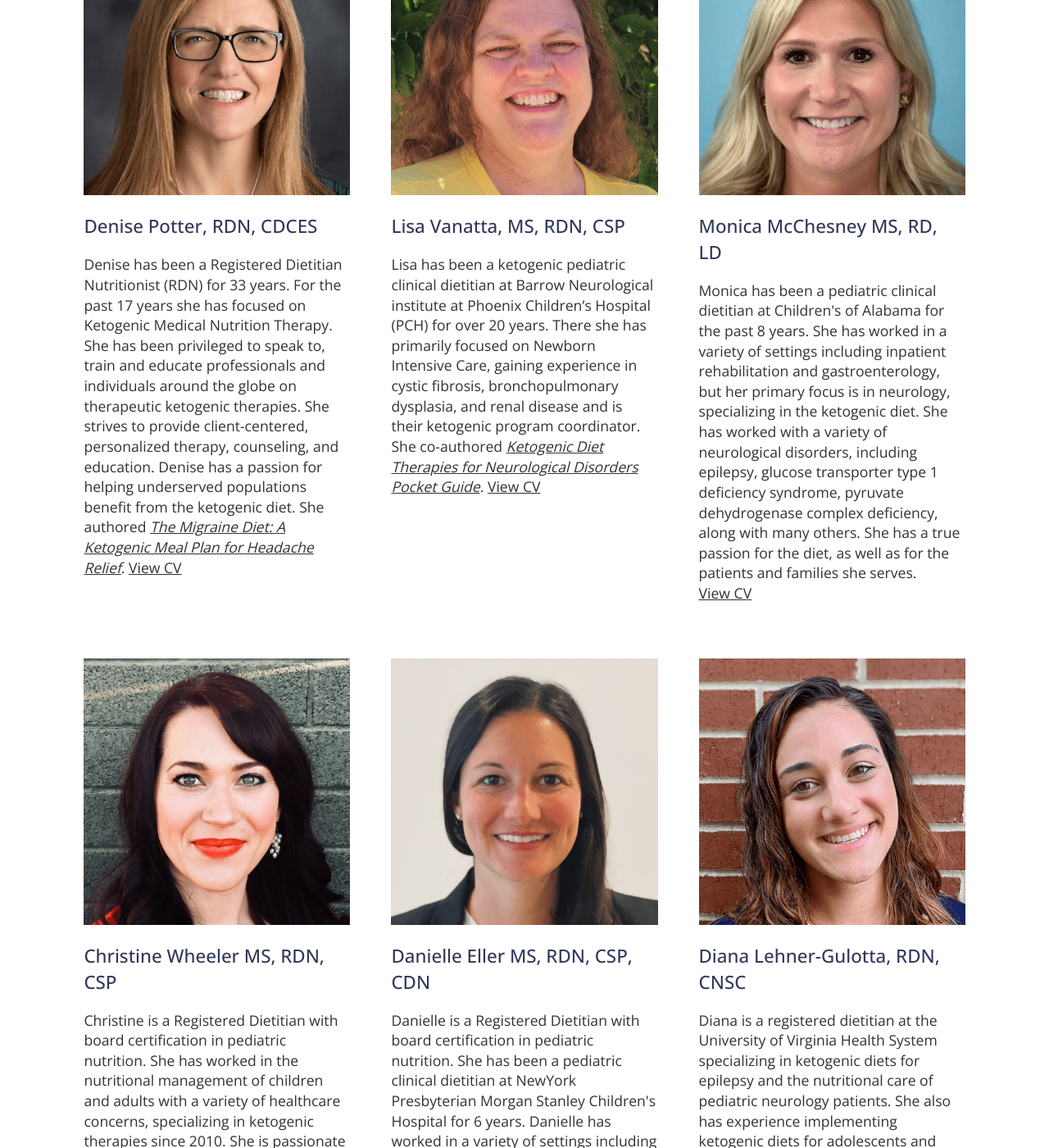
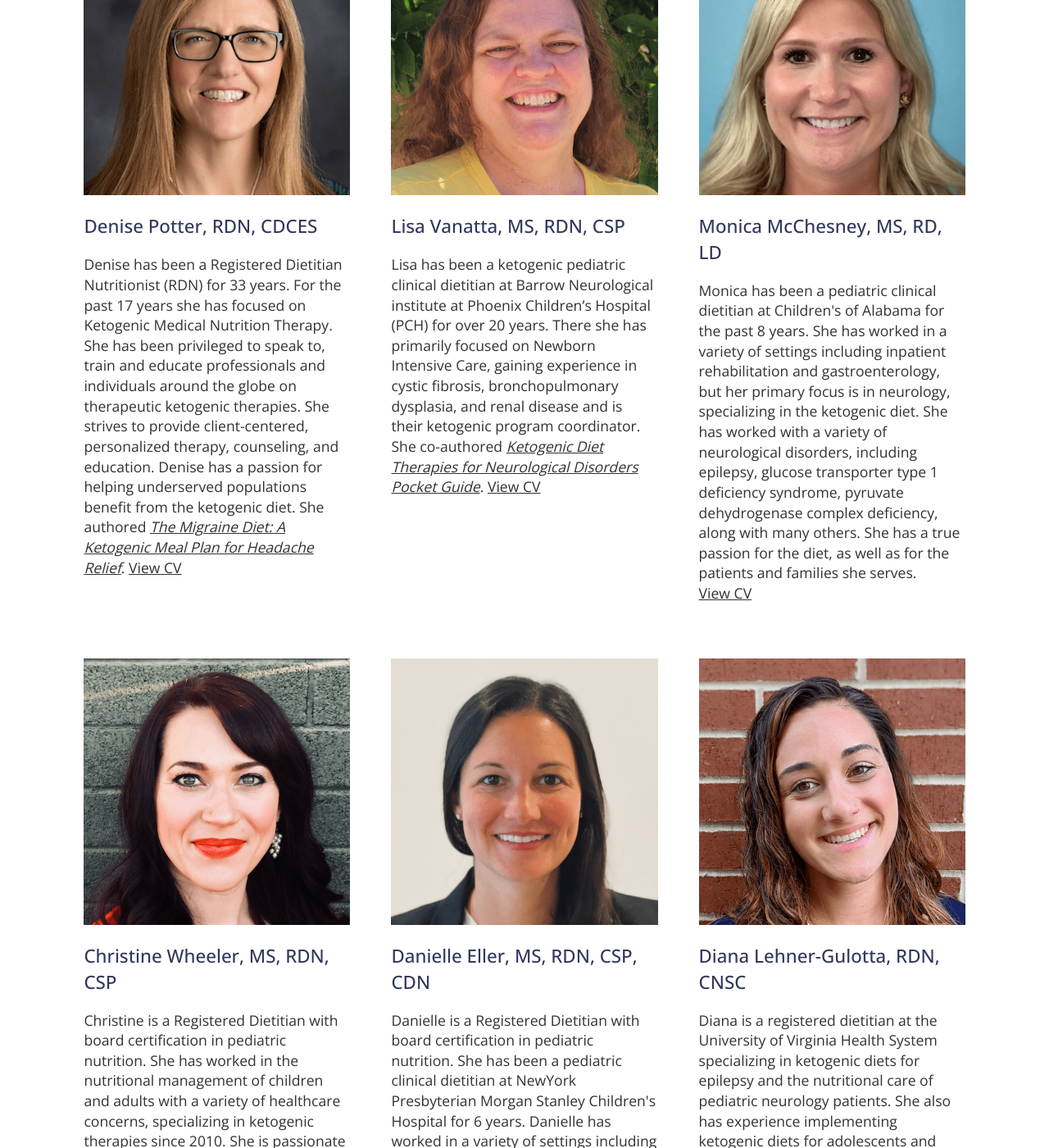
Before and after one commit to janmilosh/potterketo_jekyll, a Jekyll site: the page built from _pages/team.html, in a window 1280 px wide and 1400 px high, scrolled down 276 px. Shown: the whole window at 82% size. Built offline with Jekyll 4.4.1, drawn with Linux system fonts in a browser that asks for light colours; nearby versions of some CDN libraries.

```diff
--- a/_includes/people/christine.html
+++ b/_includes/people/christine.html
@@ -1,5 +1,5 @@
 <div>
   <img src="{{ '/assets/images/christine.png' | relative_url }}" alt="Christine Wheeler">
-  <h2>Christine Wheeler MS, RDN, CSP</h2>
+  <h2>Christine Wheeler, MS, RDN, CSP</h2>
   <p>Christine is a Registered Dietitian with board certification in pediatric nutrition. She has worked in the nutritional management of children and adults with a variety of healthcare concerns, specializing in ketogenic therapies since 2010. She is passionate about optimizing health with nutrition and other lifestyle factors. Christi was the Primary Investigator and author of <em>Efficacy and tolerability of a whey-based, medium-chain triglyceride enhanced ketogenic formula in children with refractory epilepsy: A retrospective study</em>. <span class="nobreak"><a href="{{ '/assets/files/christine_cv.pdf' | relative_url }}" target="_blank">View CV</a></span></p>
 </div>
--- a/_includes/people/danielle.html
+++ b/_includes/people/danielle.html
@@ -1,5 +1,5 @@
 <div>
     <img src="{{ '/assets/images/danielle.png' | relative_url }}" alt="Danielle Eller">
-    <h2>Danielle Eller MS, RDN, CSP, CDN </h2>
+    <h2>Danielle Eller, MS, RDN, CSP, CDN </h2>
     <p>Danielle is a Registered Dietitian with board certification in pediatric nutrition. She has been a pediatric clinical dietitian at NewYork Presbyterian Morgan Stanley Children's Hospital for 6 years. Danielle has worked in a variety of settings including inpatient ICUs and inpatient cardiac care. Her primary focus is in pediatric epilepsy, specializing in the ketogenic diet and has expanded her practice to work with all ages and various neurological conditions. She has a passion for helping families achieve great success with ketogenic therapy. <span class="nobreak"><a href="{{ '/assets/files/danielle_cv.pdf' | relative_url }}" target="_blank">View CV</a></span></p>
 </div>
--- a/_includes/people/monica.html
+++ b/_includes/people/monica.html
@@ -1,5 +1,5 @@
 <div>
   <img src="{{ '/assets/images/monica.png' | relative_url }}" alt="Monica McChesney">
-  <h2>Monica McChesney MS, RD, LD</h2>
+  <h2>Monica McChesney, MS, RD, LD</h2>
   <p>Monica has been a pediatric clinical dietitian at Children's of Alabama for the past 8 years. She has worked in a variety of settings including inpatient rehabilitation and gastroenterology, but her primary focus is in neurology, specializing in the ketogenic diet. She has worked with a variety of neurological disorders, including epilepsy, glucose transporter type 1 deficiency syndrome, pyruvate dehydrogenase complex deficiency, along with many others. She has a true passion for the diet, as well as for the patients and families she serves. <span class="nobreak"><a href="{{ '/assets/files/monica_cv.pdf' | relative_url }}" target="_blank">View CV</a></span></p>
 </div>
--- a/_pages/schedule_one_hour_consultation.html
+++ b/_pages/schedule_one_hour_consultation.html
@@ -5,8 +5,6 @@ title: Schedule One-Hour Consultation
 <div class="container">
   <h1>Schedule One-Hour Consultation</h1>
   <iframe
-    src="https://secure.gethealthie.com/appointments/embed_appt?dietitian_id=1055982&require_offering=true&provider_ids=%5B1101049,1539193,1539529,1539535,1539537,1789439%5D&offering_ids=%5B83693%5D&org_level=true&hide_package_images=false&primary_color=23164a"
-    style="width:100%; height: 100%; min-height:600px; border:0px">
-  </iframe>
-  <p> Booking Provided by <a href="https://gethealthie.com">Healthie</a> </p>
+    src="https://secure.gethealthie.com/appointments/embed_appt?dietitian_id=1055982&require_offering=true&provider_ids=[1101049,1539529,1539535,1539537,1789439]&offering_ids=[83693]&org_level=true&hide_embed_title=true&hide_package_images=false&primary_color=23164a" style="width:100%; height: 100%; min-height:600px; border:0px"></iframe>
+  <p>Booking Provided by <a href="https://gethealthie.com">Healthie</a></p>
 </div>
```
Also changed, not shown: 3 other files.
